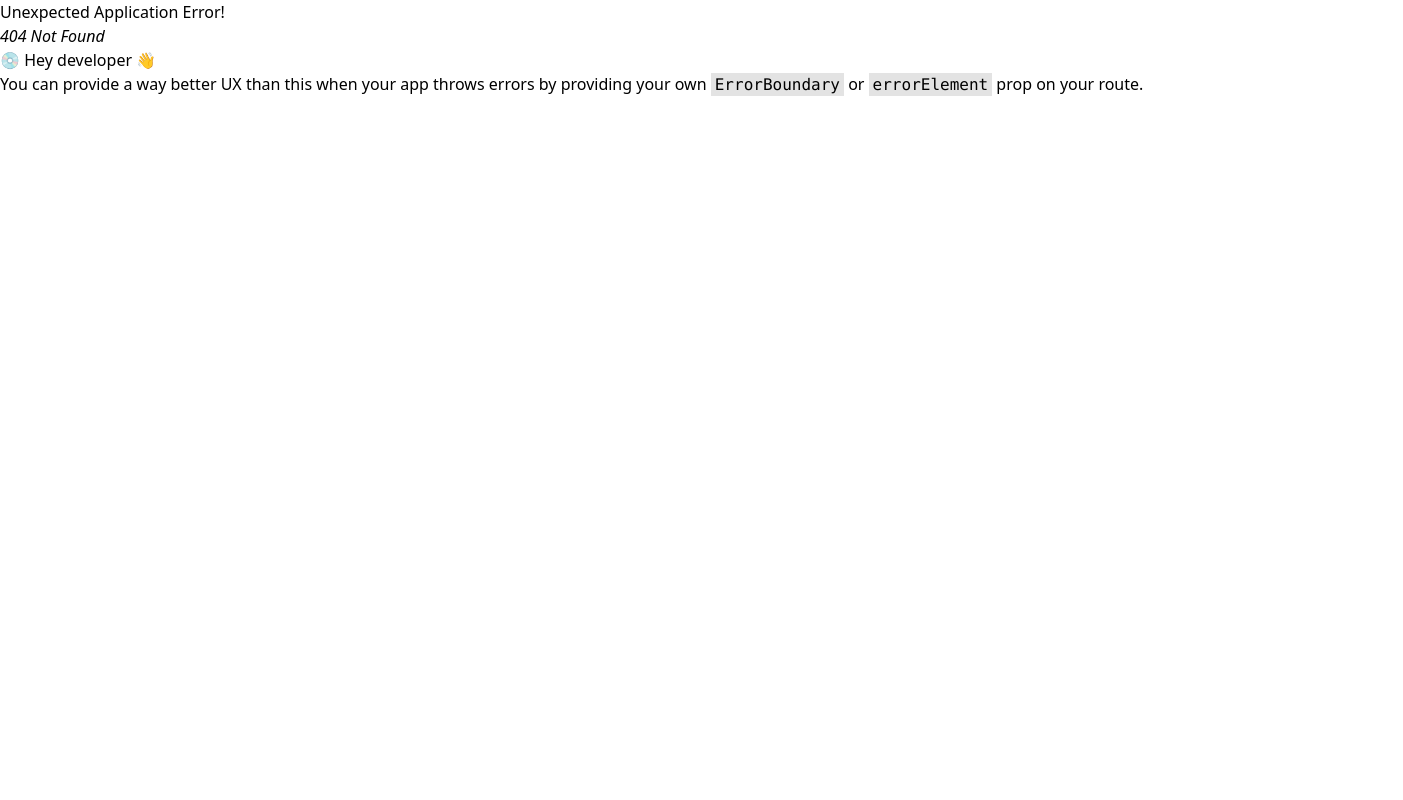
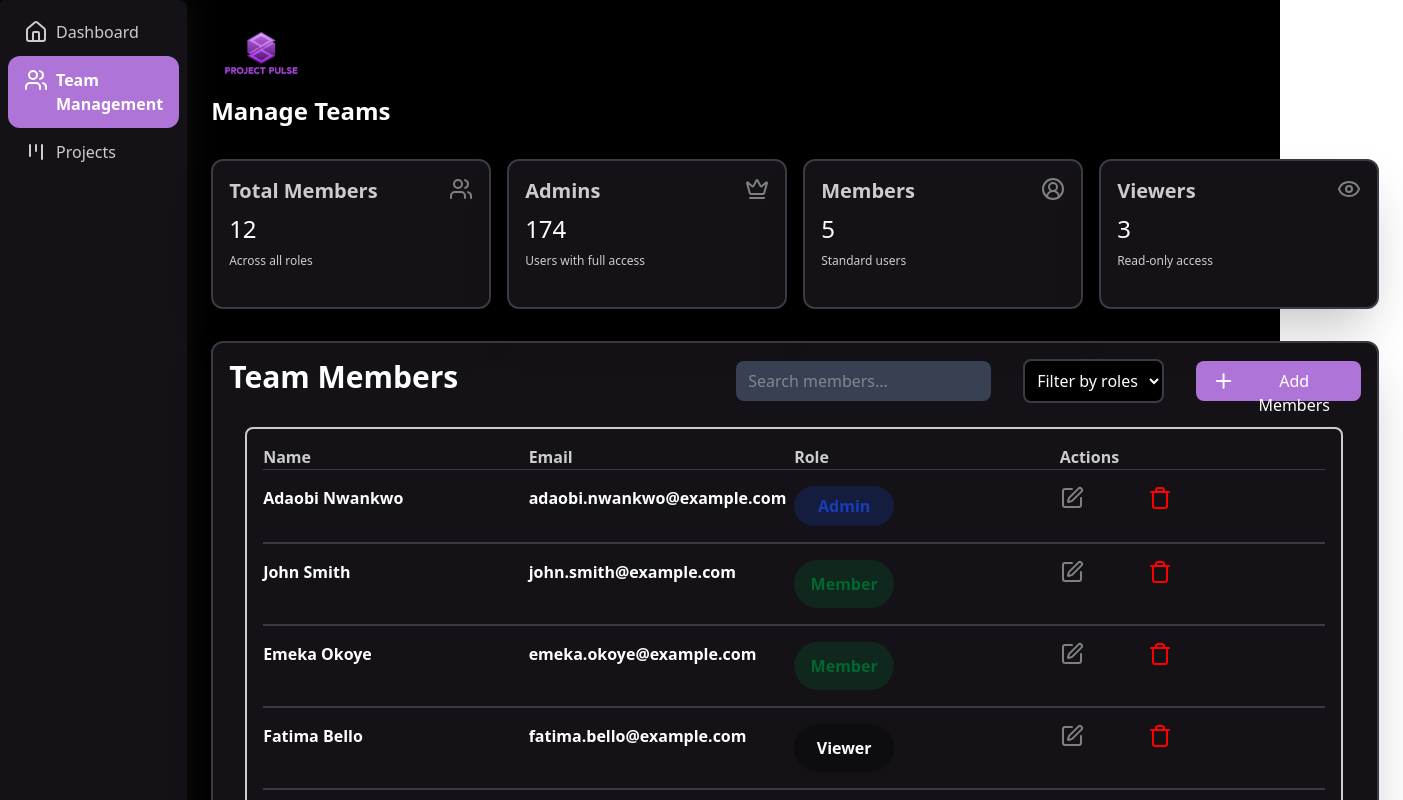
Before and after one commit to Deztini/Kanban-board, a React (Vite) app: page /projectpulse/teams in a window 1280 px wide. Before the commit this address had no page. Shown: the top 800 px of the page, 1403 px wide, since content can reach past the window. Built offline with nearby package versions, Linux system fonts and the light colour scheme.

Commit message:
partial implementation of team management page

```diff
--- a/src/App.tsx
+++ b/src/App.tsx
@@ -8,6 +8,7 @@ import DraggableContextProvider from "./store/context/draggable-context";
 import RootLayout from "./pages/Root";
 import Dashboard from "./pages/Dashboard";
 import ProjectsPage from "./pages/Projects";
+import TeamManagement from "./pages/TeamManagement";
 
 function App() {
   const router = createBrowserRouter([
@@ -26,6 +27,10 @@ function App() {
           path: "/projectpulse/projects",
           element: <ProjectsPage />,
         },
+        {
+          path: "/projectpulse/teams",
+          element: <TeamManagement />
+        }
       ],
     },
     {
--- a/src/components/Layout/Sidebar.tsx
+++ b/src/components/Layout/Sidebar.tsx
@@ -1,10 +1,11 @@
-import { Home, Kanban } from "lucide-react";
+import { Home, Kanban, Users } from "lucide-react";
 import type { FC } from "react";
 import { NavLink } from "react-router-dom";
 
 const Sidebar: FC = () => {
   const navItems = [
     { path: "/projectpulse/dashboard", label: "Dashboard", icon: Home },
+    { path: "/projectpulse/teams", label: "Team Management", icon: Users },
     { path: "/projectpulse/projects", label: "Projects", icon: Kanban },
   ];
 
--- /dev/null
+++ b/src/components/TeamMembers.tsx
@@ -0,0 +1,94 @@
+import { Plus, SquarePen, Trash } from "lucide-react";
+import type { FC } from "react";
+
+const dummyAssignees = [
+  {
+    name: "Adaobi Nwankwo",
+    email: "adaobi.nwankwo@example.com",
+    role: "Admin",
+  },
+  { name: "John Smith", email: "john.smith@example.com", role: "Member" },
+  { name: "Emeka Okoye", email: "emeka.okoye@example.com", role: "Member" },
+  { name: "Fatima Bello", email: "fatima.bello@example.com", role: "Viewer" },
+  { name: "Mark Johnson", email: "mark.johnson@example.com", role: "Admin" },
+  { name: "Chidera Umeh", email: "chidera.umeh@example.com", role: "Member" },
+  //   { name: "Lucy Daniels", email: "lucy.daniels@example.com", role: "Member" },
+  //   { name: "Ayo Balogun", email: "ayo.balogun@example.com", role: "Member" },
+  //   { name: "Sophia King", email: "sophia.king@example.com", role: "Viewer" },
+  //   { name: "Tunde Adebayo", email: "tunde.adebayo@example.com", role: "Viewer" },
+  //   {
+  //     name: "Isabella Green",
+  //     email: "isabella.green@example.com",
+  //     role: "Admin",
+  //   },
+  //   { name: "Kelechi Obi", email: "kelechi.obi@example.com", role: "Viewer" },
+  //   { name: "Daniel White", email: "daniel.white@example.com", role: "Viewer" },
+  //   { name: "Ngozi Eze", email: "ngozi.eze@example.com", role: "Member" },
+  //   { name: "David Brown", email: "david.brown@example.com", role: "Member" },
+  //   { name: "Yetunde Ajayi", email: "yetunde.ajayi@example.com", role: "Member" },
+  //   { name: "Paul Harrison", email: "paul.harrison@example.com", role: "Admin" },
+  //   { name: "Ifeoma Anya", email: "ifeoma.anya@example.com", role: "Admin" },
+  // ];
+];
+
+const TeamMembers: FC = () => {
+  return (
+    <div className="bg-[#141217] border-[#3E3A45] border-2 border-solid shadow-2xl w-[100%] h-auto px-4 py-4 rounded-xl mt-8">
+      <div className="flex justify-between">
+        <h1 className="text-white text-3xl font-bold">Team Members</h1>
+        <div className="flex gap-8 items-center">
+          <input
+            className="bg-[#374151] px-3 py-2 rounded-[8px] text-[#ccc]"
+            type="search"
+            placeholder="Search members..."
+          />
+          <select className="text-white bg-black border-2 border-solid border-[#3E3A45] px-2 py-2 rounded-[8px] active:outline-none focus:outline-none">
+            <option>Filter by roles</option>
+            <option>Admin</option>
+            <option>Viewer</option>
+            <option>Members</option>
+          </select>
+          <button className="flex gap-2 bg-[#af74d7] text-white rounded-[8px] w-[165px] h-[40px] py-2 px-4 cursor-pointer hover:bg-[#c885f5]">
+            <Plus /> Add Members
+          </button>
+        </div>
+      </div>
+
+      <div className="my-6 mx-4 w-[97%] border-2 border-solid border-[#ccc] px-4 py-4 h-[80%] rounded-[8px]">
+        <div className="grid grid-cols-4 text-[#ccc] font-semibold">
+          <p>Name</p>
+          <p>Email</p>
+          <p>Role</p>
+          <p>Actions</p>
+        </div>
+        {dummyAssignees.map((assignee, index) => (
+          <div
+            key={index}
+            className="grid grid-cols-4 border-t-1 border-b-1 border-solid border-t-[#3E3A45] border-b-[#3E3A45] py-4  text-white font-semibold"
+          >
+            <p>{assignee.name}</p>
+            <p>{assignee.email}</p>
+
+            <p
+              className={
+                assignee.role === "Admin"
+                  ? "bg-blue-800/25 text-blue-800 rounded-[25px] py-2 px-4 w-25 text-center"
+                  : assignee.role === "Member"
+                  ? "bg-green-800/25 text-green-800 rounded-[25px] py-3 px-4 w-25 text-center"
+                  : "bg-black/35 text-white rounded-[25px] py-3 px-4 w-25 text-center"
+              }
+            >
+              {assignee.role}
+            </p>
+            <div className="flex gap-16">
+              <SquarePen color="gray" />
+              <Trash color="red" />
+            </div>
+          </div>
+        ))}
+      </div>
+    </div>
+  );
+};
+
+export default TeamMembers;
--- a/src/pages/Root.tsx
+++ b/src/pages/Root.tsx
@@ -1,9 +1,10 @@
 import type { FC } from "react";
 import Sidebar from "../components/Layout/Sidebar";
 import logo from "../assets/projectpulselogo.png";
-import { Outlet } from "react-router-dom";
+import { Outlet, useNavigate } from "react-router-dom";
 
 const RootLayout: FC = () => {
+  const navigate = useNavigate();
   return (
     <div className="flex bg-black min-h-screen">
       <div className=" w-[240px] flex-1/6">
@@ -11,7 +12,7 @@ const RootLayout: FC = () => {
       </div>
 
       <main className="flex-1 flex flex-col px-6 py-4">
-        <header className="w-full mb-0">
+        <header className="w-full mb-0 cursor-pointer" onClick={() => navigate("/")}>
           <img className="w-25 h-auto" src={logo} alt="" />
         </header>
 
--- a/src/pages/SignUp.tsx
+++ b/src/pages/SignUp.tsx
@@ -67,10 +67,10 @@ const Signup: FC = () => {
       <ToastContainer position="top-center" />
       <div className="bg-black h-screen flex justify-center items-center">
         <div className="bg-[#121212] w-100 h-150 flex flex-col items-center p-4 rounded-xl shadow-2xl">
-          <h1 className="text-white text-2xl font-bold">Kanban Flow</h1>
+          <h1 className="text-white text-2xl font-bold">Project Pulse</h1>
           <h2 className="text-white text-2xl font-bold">Create your account</h2>
           <p className="text-[#ccc] text-center">
-            Start organizing your work visually with Kanban Flow.
+            Start organizing your work visually with Project Pulse.
           </p>
 
           <form className="text-white mt-4" onSubmit={signupHandler}>
--- /dev/null
+++ b/src/pages/TeamManagement.tsx
@@ -0,0 +1,47 @@
+import type { FC } from "react";
+import Card from "../components/UI/Card";
+import { CircleUserRound, Crown, Eye, Users } from "lucide-react";
+import TeamMembers from "../components/TeamMembers";
+
+const TeamManagement: FC = () => {
+  return (
+    <div>
+      <h1 className="text-white text-2xl font-bold">Manage Teams</h1>
+
+      <div className="flex gap-4 mt-8">
+        <Card
+          title="Total Members"
+          value={12}
+          description="Across all roles"
+          icon={Users}
+          iconColor="gray"
+        />
+        <Card
+          title="Admins"
+          value={174}
+          description="Users with full access"
+          icon={Crown}
+          iconColor="gray"
+        />
+        <Card
+          title="Members"
+          value={5}
+          description="Standard users"
+          icon={CircleUserRound}
+          iconColor="gray"
+        />
+        <Card
+          title="Viewers"
+          value={3}
+          description="Read-only access"
+          icon={Eye}
+          iconColor="gray"
+        />
+      </div>
+
+      <TeamMembers />
+    </div>
+  );
+};
+
+export default TeamManagement;
```
Also changed, not shown: src/pages/Projects.tsx (+0 -93 lines).
